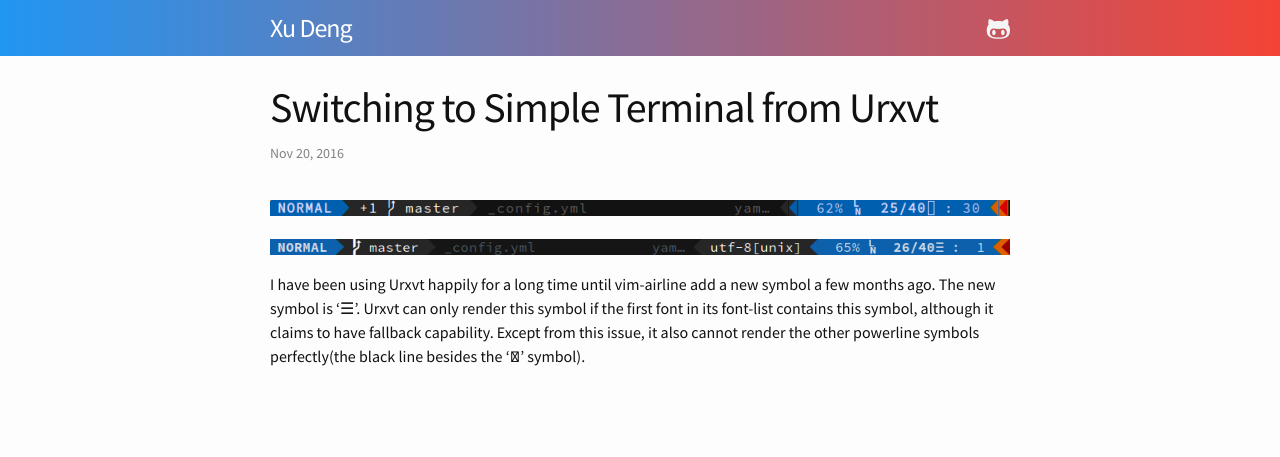
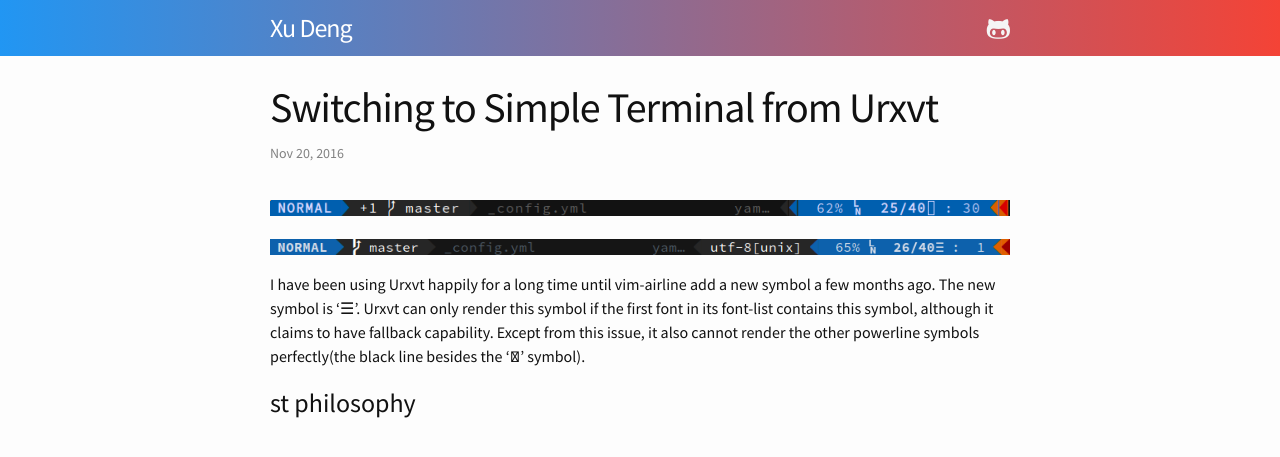
Before and after one commit to xden/xden.github.io, a Jekyll site: the page built from _posts/2016-11-20-simple-terminal.md, in a window 1280 px wide. Shown: the top 457 px of the page. Built offline with Jekyll 4.4.1, drawn with Linux system fonts in a browser that asks for light colours.

Commit message:
Updated 2016-11-20-simple-terminal.md

```diff
--- a/_posts/2016-11-20-simple-terminal.md
+++ b/_posts/2016-11-20-simple-terminal.md
@@ -9,3 +9,5 @@
 I have been using Urxvt happily for a long time until vim-airline add a new symbol a few months ago. The new symbol is '☰'. Urxvt can only render this symbol if the first font in its font-list contains this symbol, although it claims to have fallback capability. Except from this issue, it also cannot render the other powerline symbols perfectly(the black line besides the '' symbol).
 
 <!-- more -->
+
+### st philosophy
```
